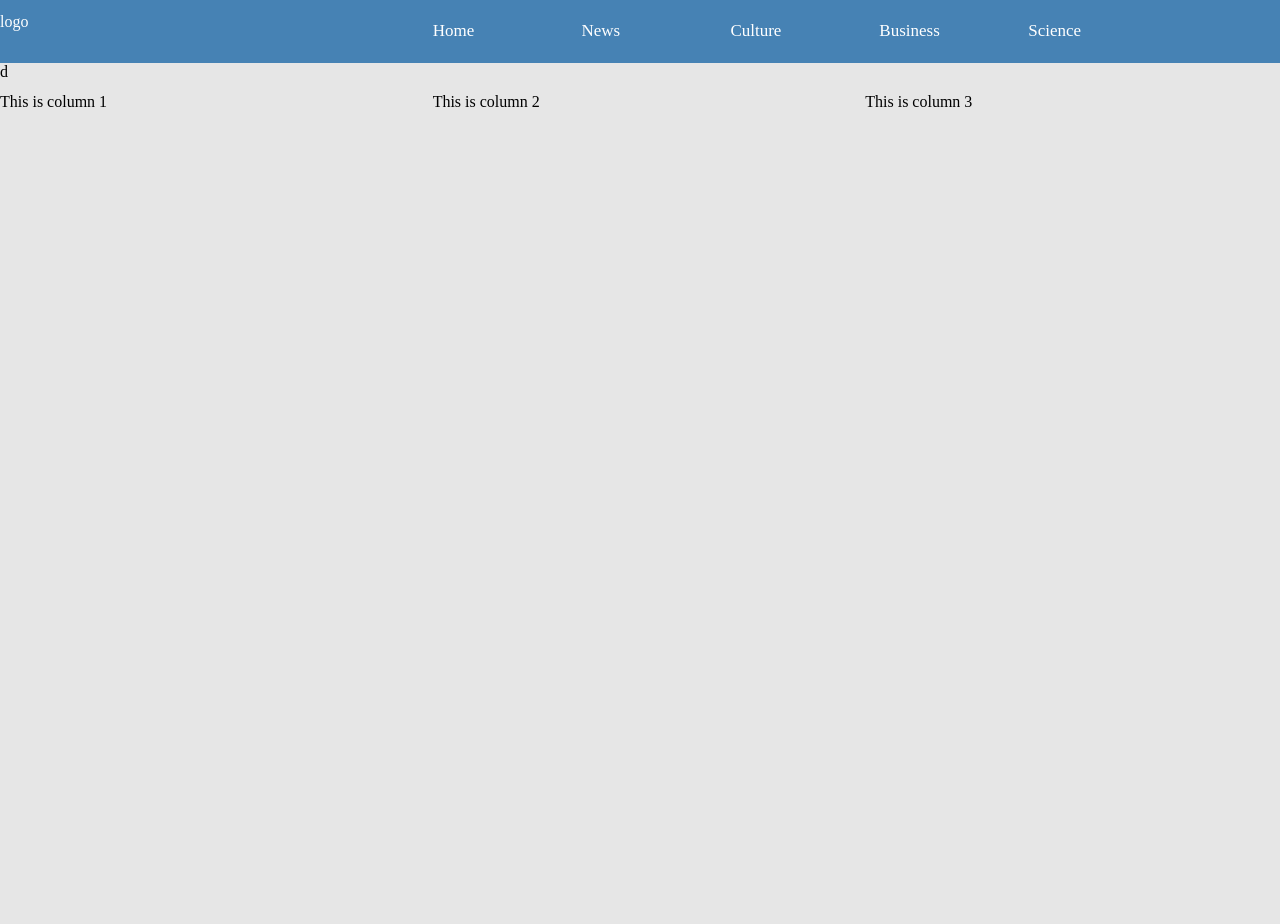
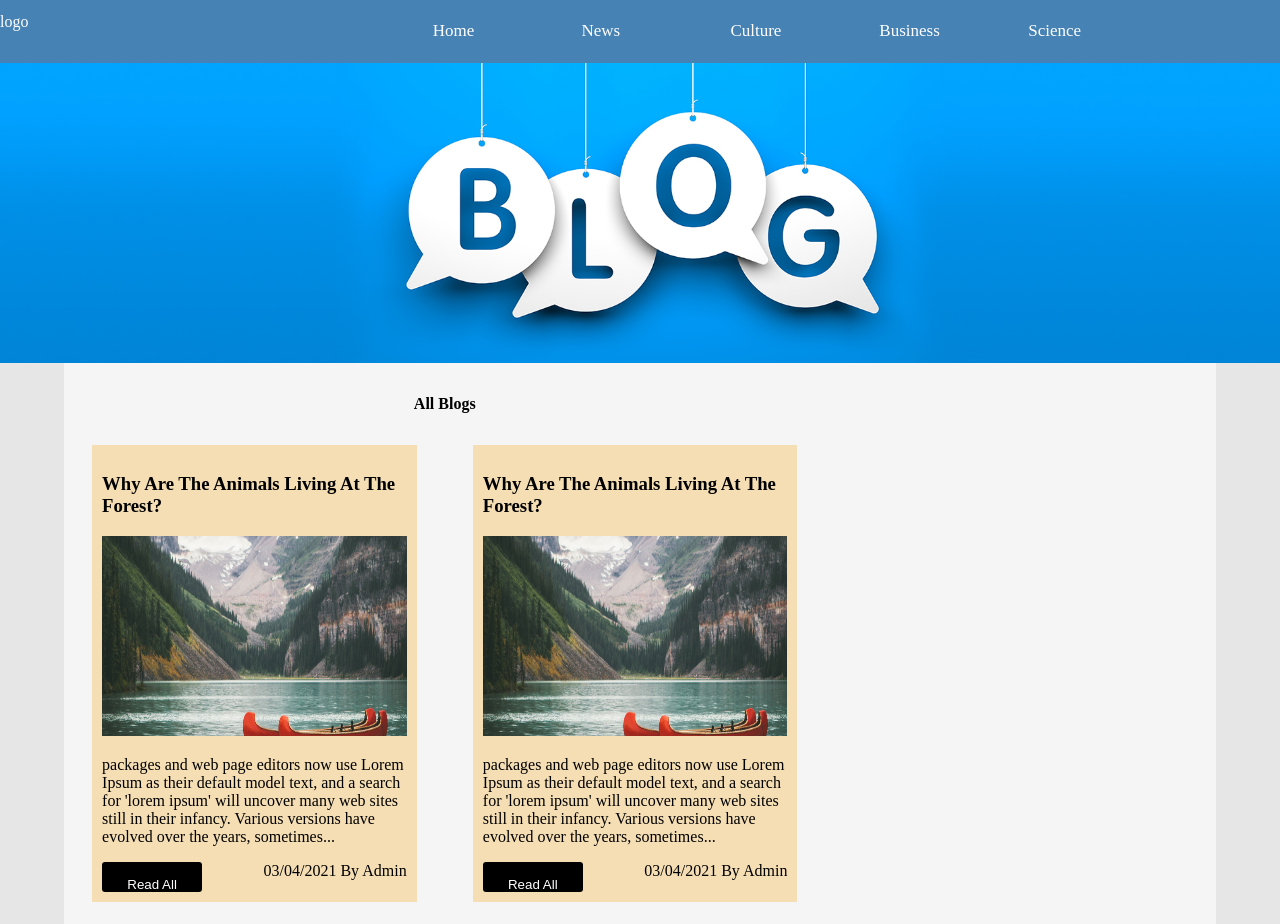
Before and after one commit to Stephane226/Blog-Html-Php, a PHP site: page /Culture/culture.html in a window 1280 px wide. Before the commit the page ends 107 px from the top, so only its background shows below. Run offline with PHP 8.4, Linux system fonts and the light colour scheme.

Commit message:
Blog page posts ui

```diff
--- a/Culture/culture.html
+++ b/Culture/culture.html
@@ -35,24 +35,73 @@
 
 
 
-    <div class="banner-home">
-d
+    <div class="banner-home2">
+
     </div>
 
 
+<div class="parent-blog">
+    <div class="section group">
 
-    <div class="section group">
-        <div class="col span_1_of_3">
-        This is column 1
+        <div class="col span_2_of_3">
+        <h4>All Blogs</h4>
+<div class="blogs">
+        <div class="view-blog-entry">
+            <h3>Why Are The Animals Living At The Forest?</h3>
+            <img src="../images/post1.jpeg" width="100%" height="200px" alt="">
+            <p>packages and web page editors now use Lorem Ipsum as their
+                default model text, and a search for 'lorem ipsum' will
+                uncover many web sites still in their infancy. Various
+                versions have evolved over the years, sometimes...
+
+
+            </p>
+            <div class="wiew-blog-alt">
+                <button>Read All</button>
+                <div><span> 03/04/2021</span> By Admin</div>
+            </div>
 
         </div>
+
+        <div class="view-blog-entry">
+            <h3>Why Are The Animals Living At The Forest?</h3>
+            <img src="../images/post1.jpeg" width="100%" height="200px" alt="">
+            <p>packages and web page editors now use Lorem Ipsum as their
+                default model text, and a search for 'lorem ipsum' will
+                uncover many web sites still in their infancy. Various
+                versions have evolved over the years, sometimes...
+
+
+            </p>
+            <div class="wiew-blog-alt">
+                <button>Read All</button>
+                <div><span> 03/04/2021</span> By Admin</div>
+            </div>
+
+        </div>
+    </div>
+        </div>
+
+
+
+
+
+
+
+
+
+
+
+
+
+
         <div class="col span_1_of_3">
-        This is column 2
-        </div>
-        <div class="col span_1_of_3">
-        This is column 3
+
         </div>
     </div>
 
+
+</div>
+
 </body>
 </html>
--- a/News/news.html
+++ b/News/news.html
@@ -19,7 +19,7 @@
 
             <div class="section group">
               <div class="col span_1_of_6">  <a href="../index.html">Home </a></div>
-                 <div class="col span_1_of_6"> <a href="#">News  </a></div>
+                 <div class="col span_1_of_6"> <a href="#">Blog  </a></div>
                 <div class="col span_1_of_6"> <a href="../Culture/culture.html"> Culture </a></div>
                 <div class="col span_1_of_6"> <a href="../Business/business.html"> Business </a>  </div>
                 <div class="col span_1_of_6"> <a href="../Science/science.html">Science</a> </div>
--- a/Styles/styles.css
+++ b/Styles/styles.css
@@ -97,7 +97,14 @@ body{
 }
 
 
-
+.banner-home{
+    width:100%;
+    height:500px;
+    background-image:url('../images/banr.jpeg');
+    background-size:cover;
+    background-attachment: fixed;
+    background-position: center;
+}
 
 
 .banner-home-secong{
@@ -236,11 +243,55 @@ body{
     padding:10px;
 }
 
-#banner-home2{
+.banner-home2{
     width:100%;
+
     height:300px;
-    background-image:url('../images/blog-ara.png');
-    background-size:contain;
+    background-image:url('../images/bl.jpg');
+    background-size:cover;
+
     background-position: center;
-    background-repeat:repeat-x;
+    background-repeat:no-repeat;
 }
+
+.parent-blog{
+    width:90%;
+    margin:0 auto;
+    background-color:whitesmoke  ;
+}
+.parent-blog h4{
+    text-align:center
+}
+.view-blog-entry{
+    width:40%;
+
+    margin:10px;
+    padding:10px;
+    background-color:wheat
+
+}
+.wiew-blog-alt{
+    display:flex;
+    justify-content:space-between;
+}
+.wiew-blog-alt button{
+  width:100px;
+  height:30px;
+  padding:15px;
+  color:white;
+  background-color:black;
+  text-align:center;
+  outline:none;
+  border:none;
+  border-radius:3px;
+  transition: 2s;
+}
+.wiew-blog-alt button:hover{
+    background-color:rgb(63, 63, 63);
+    cursor:pointer;
+}
+.blogs{
+    width:100%;
+    display:flex;
+    justify-content:space-around;
+}
```
Also changed, not shown: images/bl.jpg (added), images/post1.jpeg (renamed from images/imgBanner.jpeg).
